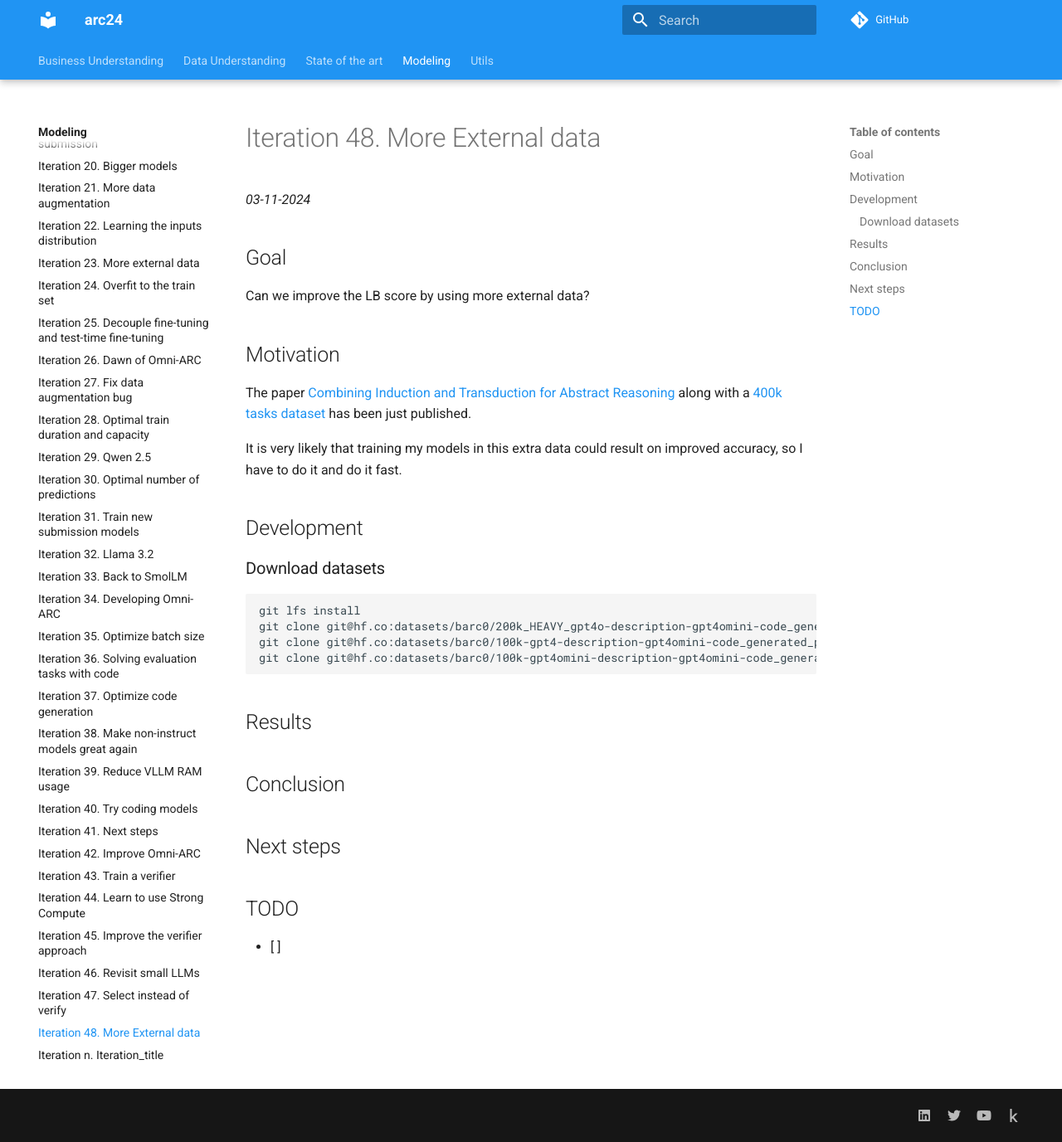
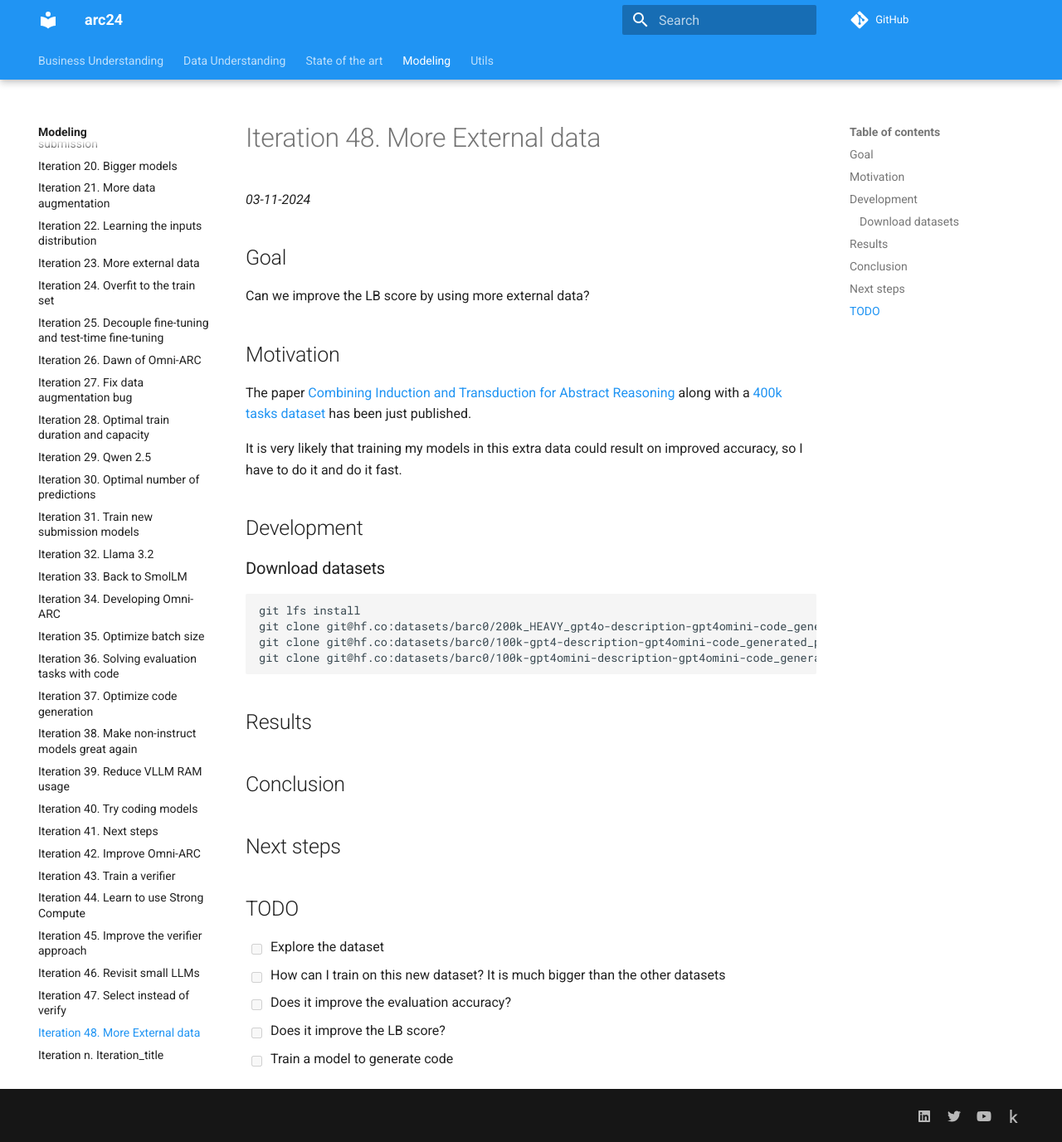
Before and after one commit to zhengjunyao-work/arc24, an MkDocs documentation site: the page built from docs/modeling/Iteration_48_more_external_data.md, in a window 1280 px wide and 1377 px high. Shown: the whole window at 83% size. Built offline with MkDocs 1.6.1 and Material for MkDocs 9.7.7, drawn with Linux system fonts in a browser that asks for light colours; comment, search, counter and statistics services are not loaded.

Commit message:
added todos

```diff
--- a/docs/modeling/Iteration_48_more_external_data.md
+++ b/docs/modeling/Iteration_48_more_external_data.md
@@ -34,4 +34,8 @@ git clone git@hf.co:datasets/barc0/100k-gpt4omini-description-gpt4omini-code_gen
 
 ## TODO
 
-- [ ]
+- [ ] Explore the dataset
+- [ ] How can I train on this new dataset? It is much bigger than the other datasets
+- [ ] Does it improve the evaluation accuracy?
+- [ ] Does it improve the LB score?
+- [ ] Train a model to generate code
```
